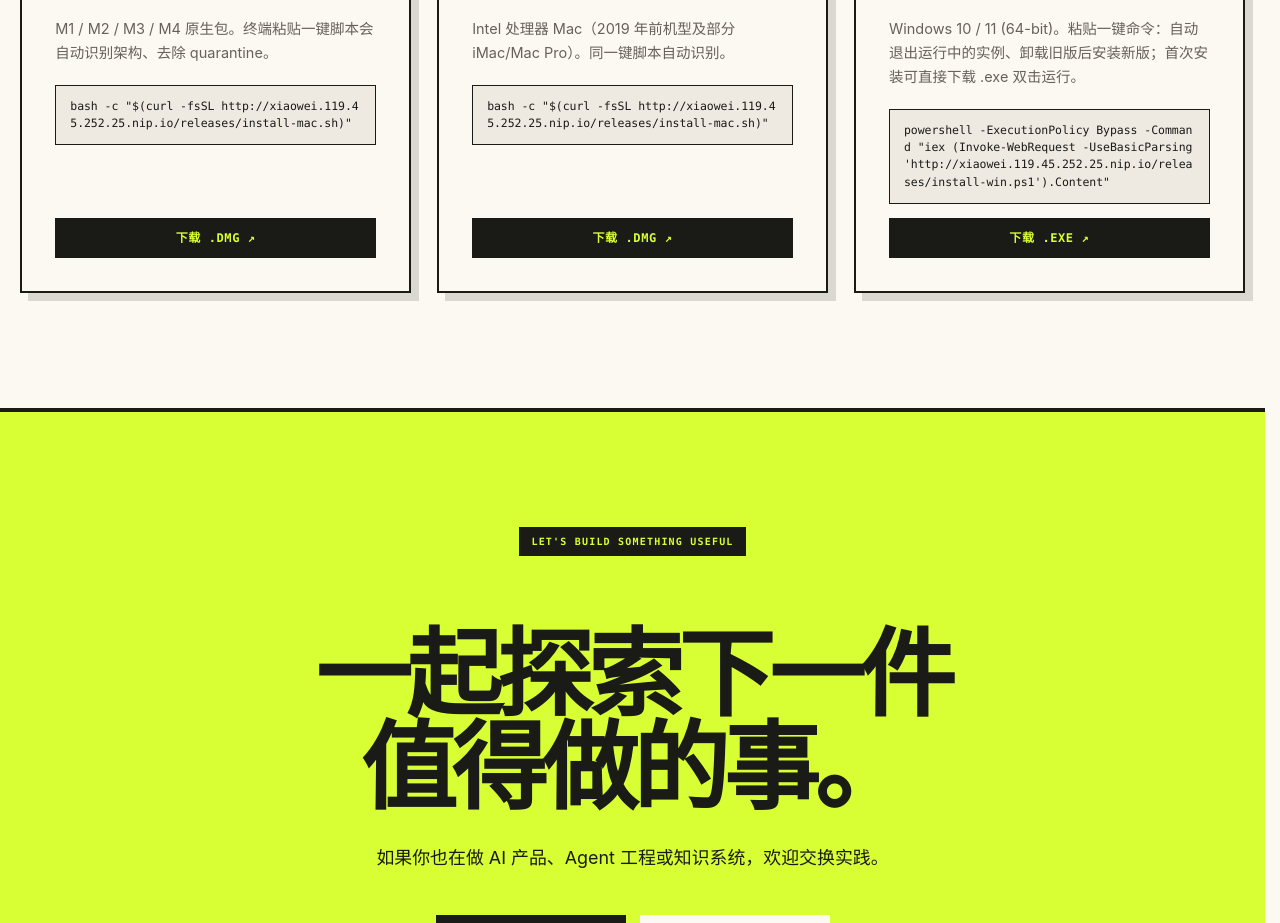
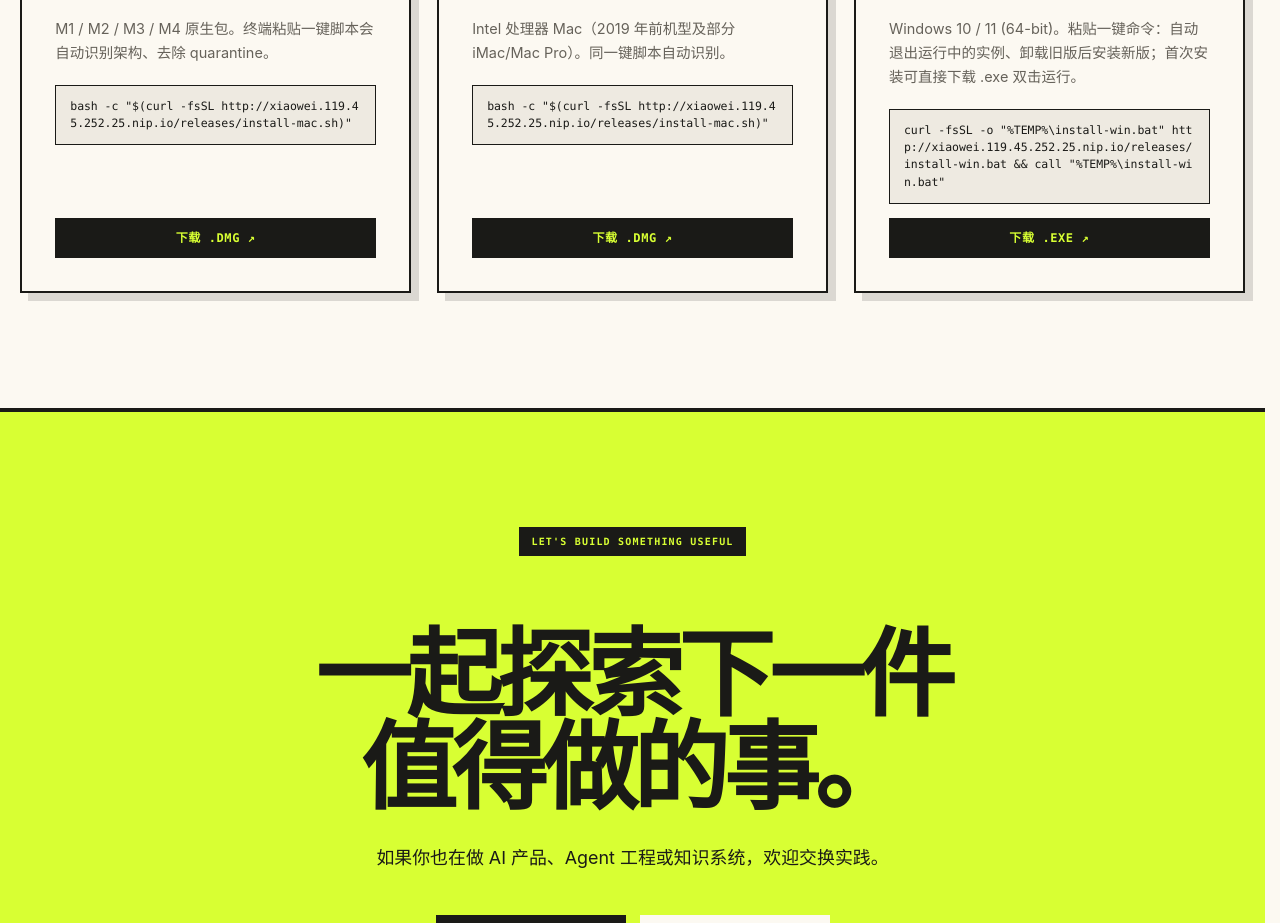
Before and after one commit to wuguobin123/wuguobin123.github.io, a Next.js app: page / in a window 1280 px wide. Shown: the part 3620-4543 px from the top of the page. Built offline with nearby package versions, Linux system fonts and the light colour scheme; no server answers.

Commit message:
fix(download): Windows 一键安装改用 curl+bat，避开云镜对 PowerShell 下载执行的拦截
iex (Invoke-WebRequest ...) 下载执行会被腾讯云主机安全拦截；
改为 curl.exe 下载 install-win.bat 后执行（先卸载旧版再安装）

```diff
--- a/app/page.tsx
+++ b/app/page.tsx
@@ -205,7 +205,7 @@ export default function Home() {
             <p className="eyebrow">WINDOWS · X64</p>
             <h2>Windows x64</h2>
             <p>Windows 10 / 11 (64-bit)。粘贴一键命令：自动退出运行中的实例、卸载旧版后安装新版；首次安装可直接下载 .exe 双击运行。</p>
-            <pre className="download-cmd"><code>powershell -ExecutionPolicy Bypass -Command "iex (Invoke-WebRequest -UseBasicParsing 'http://xiaowei.119.45.252.25.nip.io/releases/install-win.ps1').Content"</code></pre>
+            <pre className="download-cmd"><code>curl -fsSL -o "%TEMP%\install-win.bat" http://xiaowei.119.45.252.25.nip.io/releases/install-win.bat && call "%TEMP%\install-win.bat"</code></pre>
             <a className="download-link" href="http://xiaowei.119.45.252.25.nip.io/releases/latest-win-x64.exe">
               下载 .exe ↗
             </a>
```
